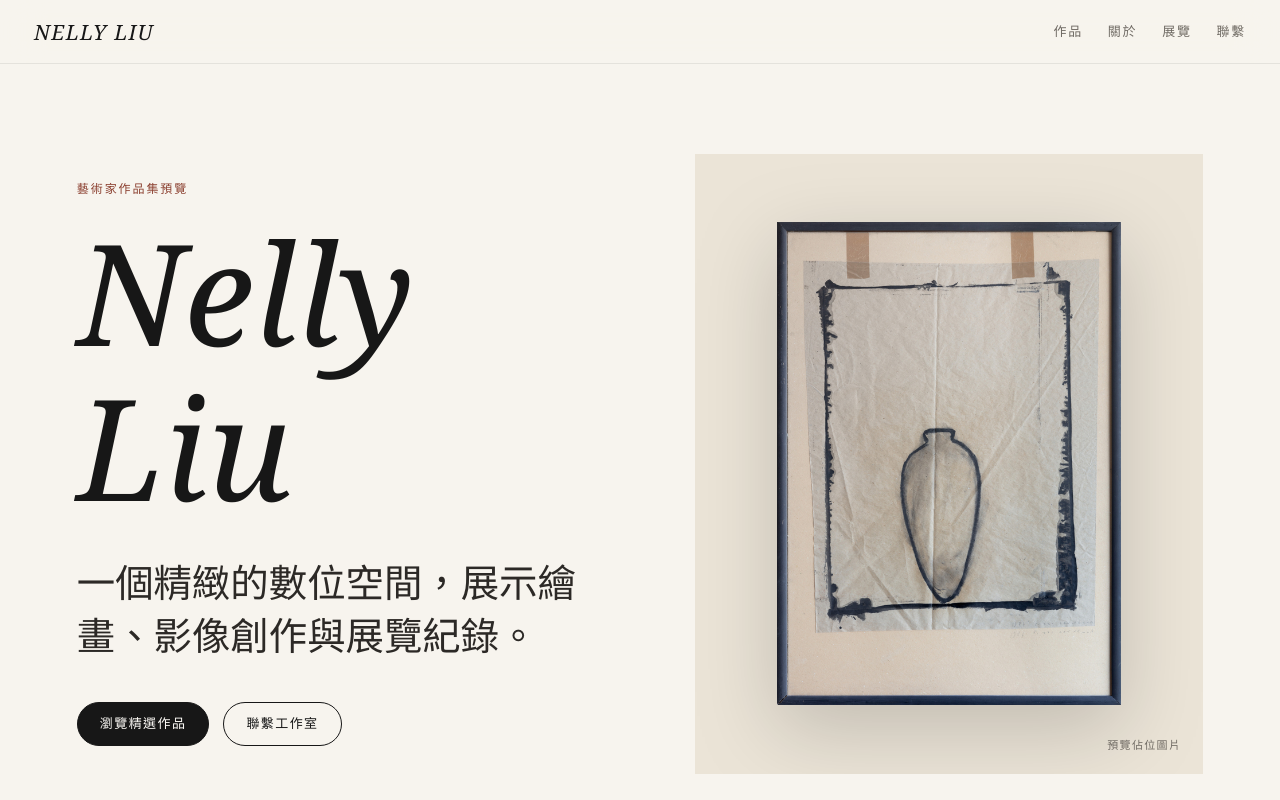
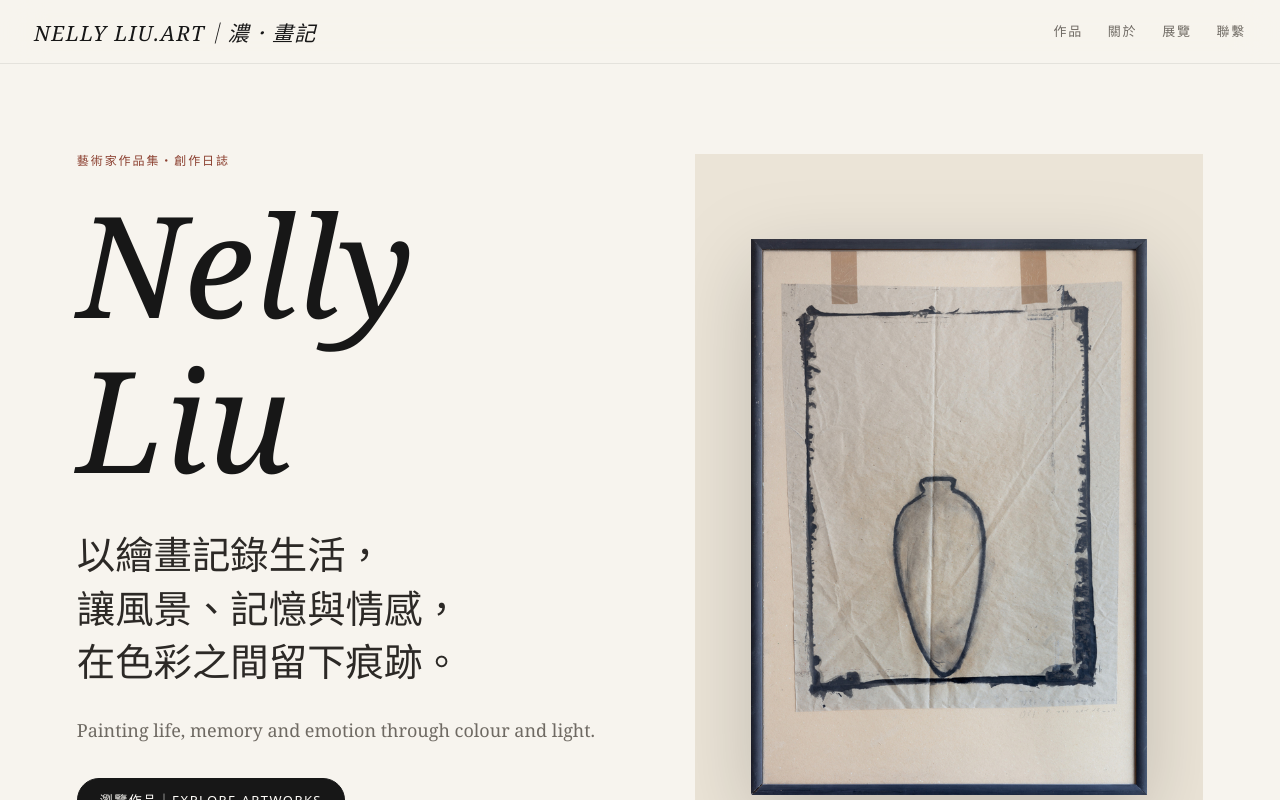
Before and after one commit to tansu-sites/nellyliu-art, a React (Vite) app: page / in a window 1280 px wide. Shown: the top 800 px of the page. Built offline with nearby package versions, Linux system fonts and the light colour scheme.

Commit message:
edit: 品牌名稱

```diff
--- a/index.html
+++ b/index.html
@@ -3,8 +3,8 @@
   <head>
     <meta charset="UTF-8" />
     <meta name="viewport" content="width=device-width, initial-scale=1.0" />
-    <meta name="description" content="Nelly Liu — 藝術家作品集，繪畫、精選作品、展覽紀錄與聯繫方式。" />
-    <title>Nelly Liu | 藝術家</title>
+    <meta name="description" content="Nelly Liu.Art｜濃．畫記 — 藝術家作品集・創作日誌，以繪畫記錄生活、記憶與情感。" />
+    <title>Nelly Liu.Art｜濃．畫記 | 藝術家作品集</title>
     <link rel="preconnect" href="https://fonts.googleapis.com" />
     <link rel="preconnect" href="https://fonts.gstatic.com" crossorigin />
     <link href="https://fonts.googleapis.com/css2?family=Noto+Serif+TC:wght@400;500;700&display=swap" rel="stylesheet" />
--- a/src/main.jsx
+++ b/src/main.jsx
@@ -90,7 +90,7 @@ function App() {
         />
       )}
       <nav className="nav">
-        <a className="brand" href="#top">Nelly Liu</a>
+        <a className="brand" href="#top">Nelly Liu.Art｜濃．畫記</a>
         <div className="navLinks">
           <a href="#works">作品</a>
           <a href="#about">關於</a>
@@ -101,12 +101,13 @@ function App() {
 
       <section id="top" className="hero">
         <div className="heroText">
-          <p className="eyebrow">藝術家作品集預覽</p>
+          <p className="eyebrow">藝術家作品集・創作日誌</p>
           <h1>Nelly Liu</h1>
-          <p className="lead">一個精緻的數位空間，展示繪畫、影像創作與展覽紀錄。</p>
+          <p className="lead">以繪畫記錄生活，<br />讓風景、記憶與情感，<br />在色彩之間留下痕跡。</p>
+          <p className="englishLead">Painting life, memory and emotion through colour and light.</p>
           <div className="heroActions">
-            <a className="button primary" href="#works">瀏覽精選作品</a>
-            <a className="button secondary" href="mailto:mail@nellyliu.com">聯繫工作室</a>
+            <a className="button primary" href="#works">瀏覽作品｜Explore Artworks</a>
+            <a className="button secondary" href="mailto:mail@nellyliu.com">聯繫工作室｜Contact the Artist</a>
           </div>
         </div>
         <div className="heroImage" onClick={() => setLightboxIndex(1)} style={{ cursor: 'pointer' }}>
--- a/src/styles.css
+++ b/src/styles.css
@@ -37,6 +37,7 @@ img { display: block; max-width: 100%; }
 h1, h2, h3, p { margin-top: 0; }
 h1 { font-size: clamp(70px, 11vw, 156px); line-height: 1.1; letter-spacing: 0; font-weight: 400; font-style: italic; margin-bottom: 32px; }
 .lead { max-width: 620px; font-size: clamp(22px, 3vw, 42px); line-height: 1.4; letter-spacing: 0; color: #2c2926; }
+.englishLead { max-width: 560px; margin-top: -10px; font: 18px/1.5 Georgia, 'Times New Roman', serif; color: var(--muted); }
 .heroActions { display: flex; flex-wrap: wrap; gap: 14px; margin-top: 34px; }
 .button { display: inline-flex; align-items: center; justify-content: center; min-height: 44px; padding: 12px 22px; border-radius: 999px; font: 13px/1 system-ui, sans-serif; text-transform: uppercase; letter-spacing: .11em; border: 1px solid var(--ink); }
 .button.primary { background: var(--ink); color: var(--white); }
```
